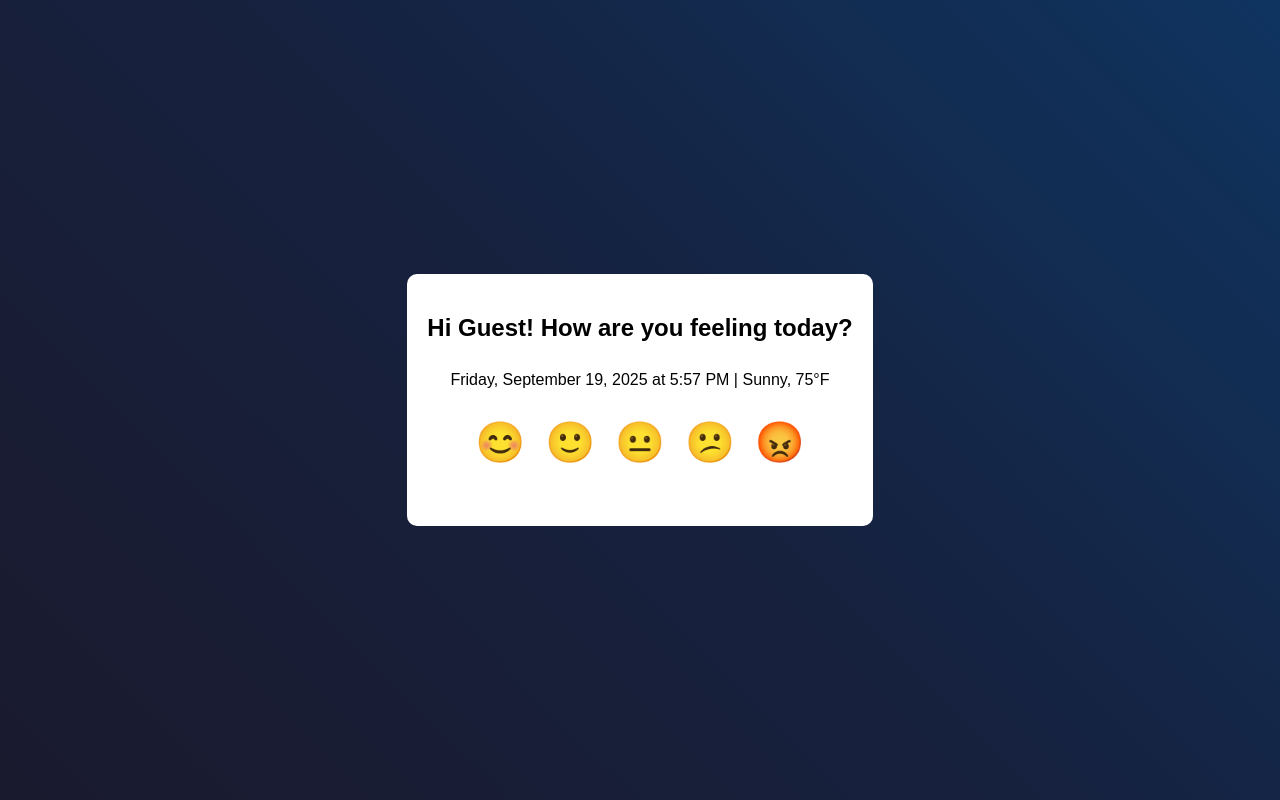
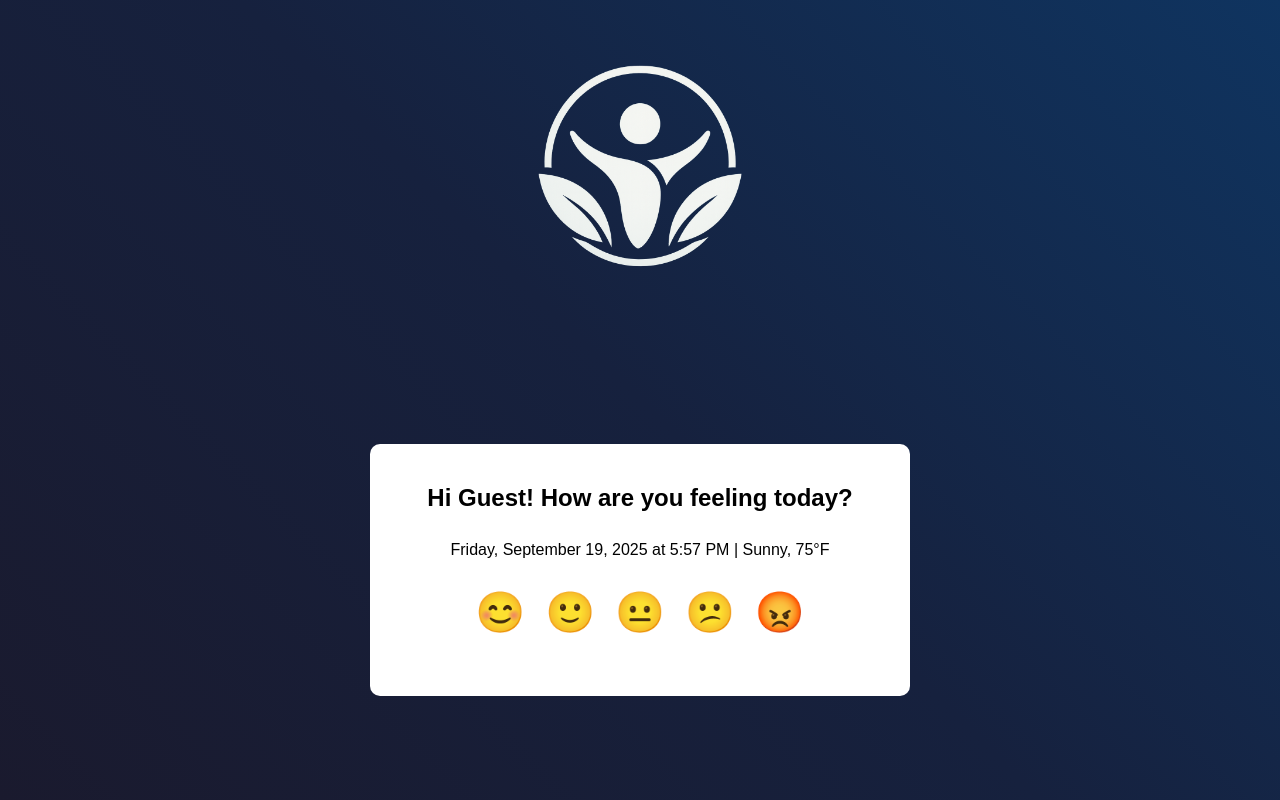
Before and after one commit to jasonMatillano/CarAuctionChatBot, a website: page public/mood_tracker.html in a window 1280 px wide. Drawn offline with Linux system fonts and the light colour scheme.

Commit message:
added Logo

```diff
--- a/public/mood_tracker.html
+++ b/public/mood_tracker.html
@@ -9,10 +9,34 @@
             margin: 0;
             height: 100vh;
             display: flex;
+            flex-direction: column;
+            font-family: Arial, sans-serif;
+            background: linear-gradient(45deg, #1a1a2e, #16213e, #0f3460); /* Placeholder gradient background */
+        }
+        .logo-placeholder {
+            width: 600px;
+            height: 300px;
+            border-radius: 8px;
+            display: flex;
+            align-items: center;
+            justify-content: center;
+            margin: 20px auto;
+            position: relative;
+            z-index: 10;
+            background-color: transparent;
+        }
+        .logo-placeholder img {
+            width: 100%;
+            height: 100%;
+            object-fit: contain;
+            border-radius: 8px;
+            display: block;
+        }
+        .content-wrapper {
+            display: flex;
             justify-content: center;
             align-items: center;
-            font-family: Arial, sans-serif;
-            background: linear-gradient(45deg, #1a1a2e, #16213e, #0f3460); /* Placeholder gradient background */
+            flex: 1;
         }
         .main-container {
             display: flex;
@@ -23,6 +47,8 @@
             color: #000; /* Changed font color to black */
             padding: 20px;
             border-radius: 10px;
+            width: 90%;
+            max-width: 500px;
         }
         .mood-container {
             display: flex;
@@ -110,6 +136,11 @@
     </style>
 </head>
 <body>
+    <div class="logo-placeholder">
+         <img src="SerSyncLogo.png" alt="SerSync Logo">
+    </div>
+
+    <div class="content-wrapper">
         <div class="main-container">
             <h2 id="moodPrompt"></h2>
             <div class="datetime-weather" id="datetimeWeather"></div>
@@ -120,6 +151,7 @@
                     <span data-description="Neutral" onclick="showModal('Neutral', '😐', 'Hi! You\'re feeling steady and balanced today.', 'Try something new to spark some excitement, like listening to a new song or exploring a hobby.')">😐</span>
                     <span data-description="Sad" onclick="showModal('Sad', '😕', 'Hey, it\'s okay to feel a bit down sometimes.', 'Consider talking to a friend or doing something comforting, like watching a favorite movie or enjoying a warm drink.')">😕</span>
                     <span data-description="Angry" onclick="showModal('Angry', '😡', 'Hi there, it seems like you\'re feeling fired up.', 'Take a deep breath and maybe try some calming activities like deep breathing or a quick workout to channel that energy.')">😡</span>
+                </div>
             </div>
         </div>
     </div>
```
Also changed, not shown: public/home.html (+21 -3 lines), public/SerSyncLogo.png (added). Lines whose indentation alone changed are shown as unchanged.
